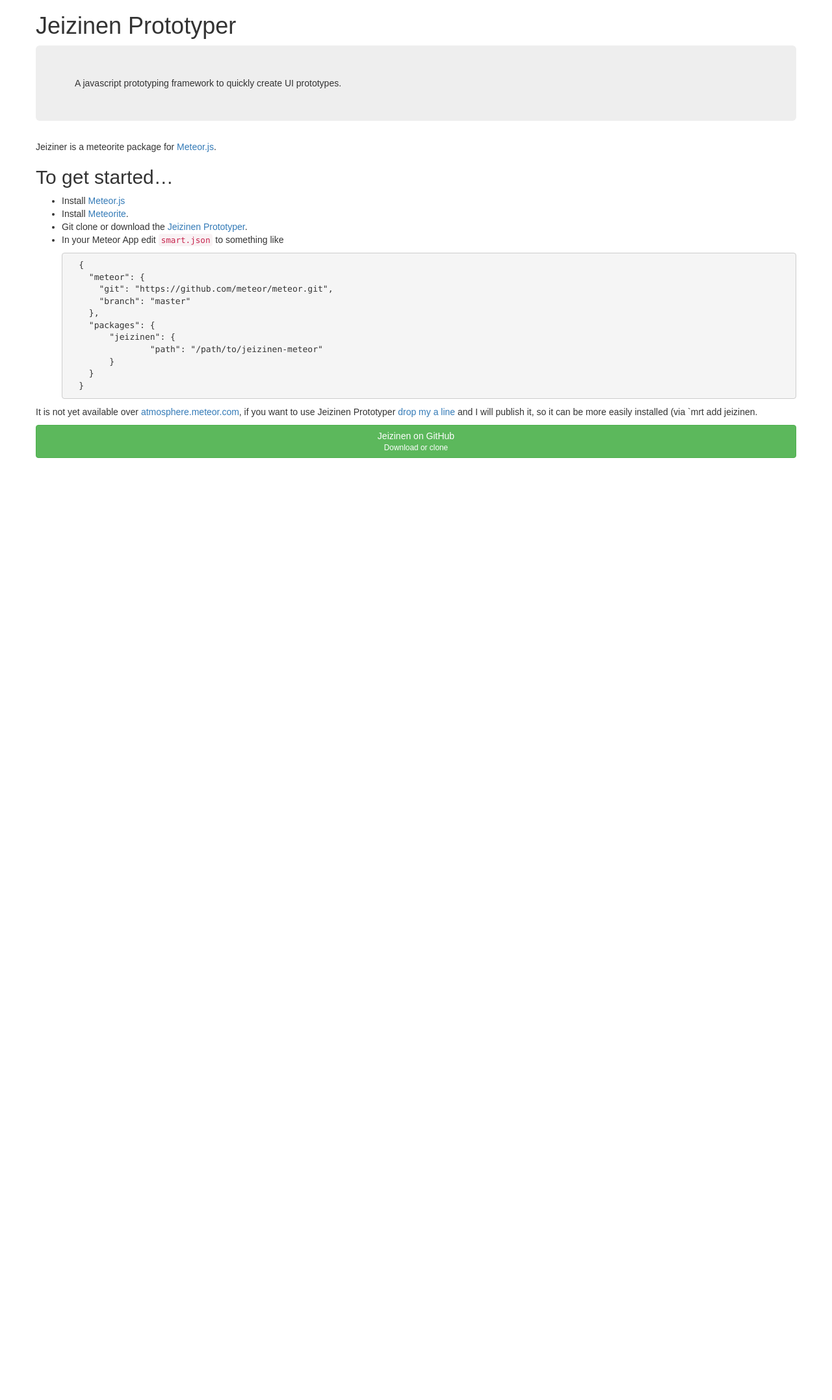
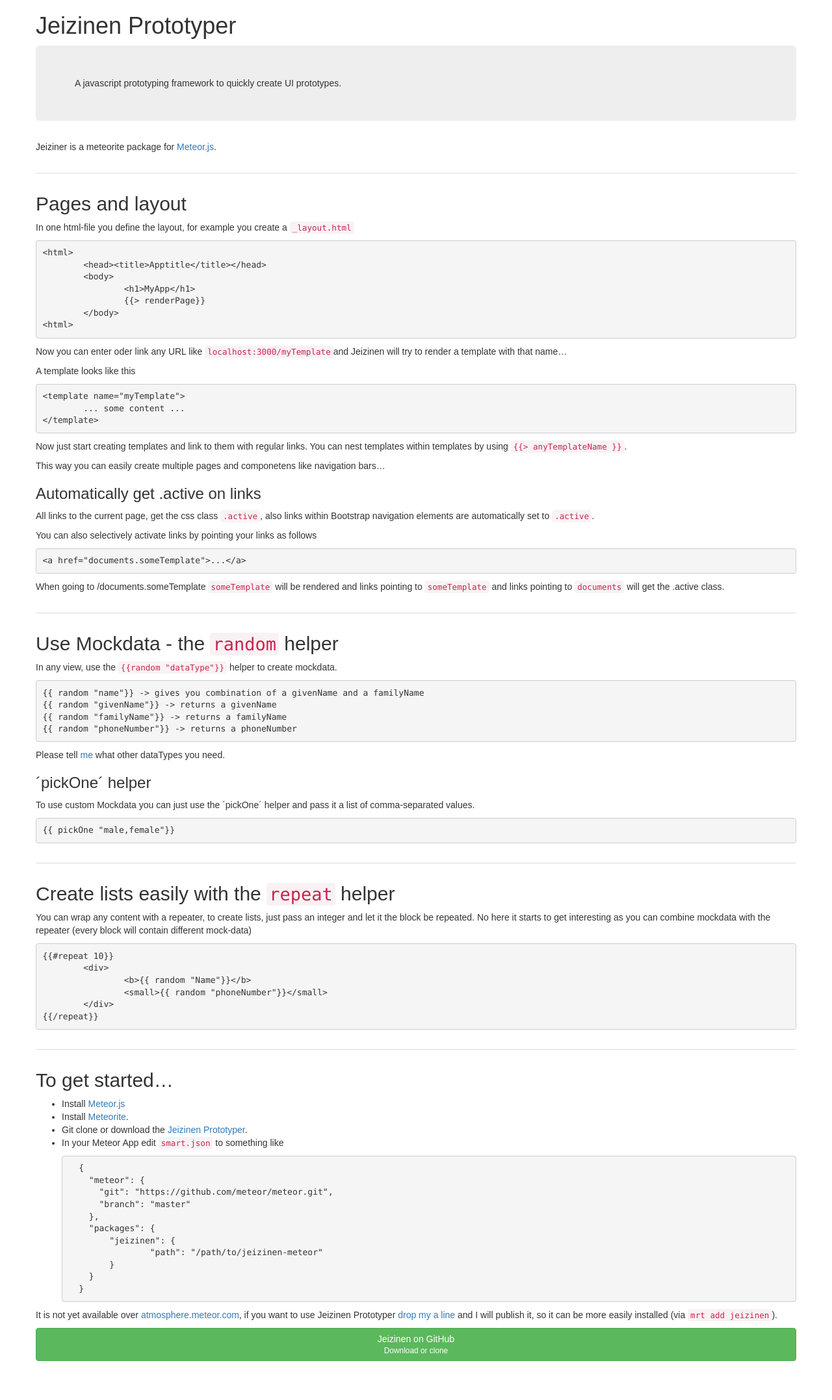
Before and after one commit to RolandStuder/jeizinen-meteor, a Jekyll site: the page built from index.md, in a window 1280 px wide. Shown: the whole page at 65% size. Built offline with Jekyll 4.4.1, drawn with Linux system fonts in a browser that asks for light colours; nearby versions of some CDN libraries; some web fonts are replaced; before the commit the page ends 900 px from its top, so only the background shows below that.

Commit message:
documentation for routing, repeater and mockdata

```diff
--- a/css/global.css
+++ b/css/global.css
@@ -1 +1,11 @@
 body, h1, h2, h3, h4, h5, h6, th, td { font-family: 'Muli', sans-serif; }
+
+.container {
+	margin-bottom: 50px;
+}
+
+h2 {
+	margin-top: 1em;
+	padding-top: 1em;
+	border-top: 1px solid #ddd;
+}
--- a/index.md
+++ b/index.md
@@ -2,11 +2,78 @@
 layout: default
 ---
 
+{%raw %}
 <div class="jumbotron">
 A javascript prototyping framework to quickly create UI prototypes.
 </div>
 
 Jeiziner is a meteorite package for [Meteor.js](http://meteor.com).
+
+## Pages and layout
+
+In one html-file you define the layout, for example you create a `_layout.html`
+
+	<html>
+		<head><title>Apptitle</title></head>
+		<body>
+			<h1>MyApp</h1>
+			{{> renderPage}}
+		</body>
+	<html>
+
+Now you can enter oder link any URL like `localhost:3000/myTemplate`and Jeizinen will try to render a template with that name...
+
+A template looks like this
+
+	<template name="myTemplate">
+		... some content ...
+	</template>
+
+Now just start creating templates and link to them with regular links. You can nest templates within templates by using `{{> anyTemplateName }}`.
+
+This way you can easily create multiple pages and componetens like navigation bars...
+
+### Automatically get .active on links
+
+All links to the current page, get the css class `.active`, also links within Bootstrap navigation elements are automatically set to `.active`.
+
+You can also selectively activate links by pointing your links as follows
+
+    <a href="documents.someTemplate">...</a>
+
+When going to /documents.someTemplate `someTemplate` will be rendered and links pointing to `someTemplate` and links pointing to `documents` will get the .active class.
+
+## Use Mockdata - the `random` helper
+
+In any view, use the `{{random "dataType"}}` helper to create mockdata.
+
+	{{ random "name"}} -> gives you combination of a givenName and a familyName
+	{{ random "givenName"}} -> returns a givenName
+	{{ random "familyName"}} -> returns a familyName
+	{{ random "phoneNumber"}} -> returns a phoneNumber
+
+Please tell [me](mailto:roland.studer@gmail.com) what other dataTypes you need.
+
+### ´pickOne´ helper
+
+To use custom Mockdata you can just use the ´pickOne´ helper and pass it a list of comma-separated values.
+
+	{{ pickOne "male,female"}}
+
+
+## Create lists easily with the `repeat` helper
+
+You can wrap any content with a repeater, to create lists, just pass an integer and let it the block be repeated. No here it starts to get interesting as you can combine mockdata with the repeater (every block will contain different mock-data)
+
+	{{#repeat 10}}
+		<div>
+			<b>{{ random "Name"}}</b>
+			<small>{{ random "phoneNumber"}}</small>
+		</div>
+	{{/repeat}}
+
+
+
 
 ## To get started...
 
@@ -28,6 +95,7 @@ Jeiziner is a meteorite package for [Meteor.js](http://meteor.com).
 		}
 
 
-It is not yet available over [atmosphere.meteor.com](http://atmosphere.meteor.com), if you want to use Jeizinen Prototyper [drop my a line](mailto:roland.studer@gmail.com) and I will publish it, so it can be more easily installed (via `mrt add jeizinen.
+It is not yet available over [atmosphere.meteor.com](http://atmosphere.meteor.com), if you want to use Jeizinen Prototyper [drop my a line](mailto:roland.studer@gmail.com) and I will publish it, so it can be more easily installed (via `mrt add jeizinen`).
 
 <a href="https://github.com/RolandStuder/jeizinen-meteor" class="btn btn-success btn-block">Jeizinen on GitHub <br><small>Download or clone</small></a>
+{%endraw %}
```
